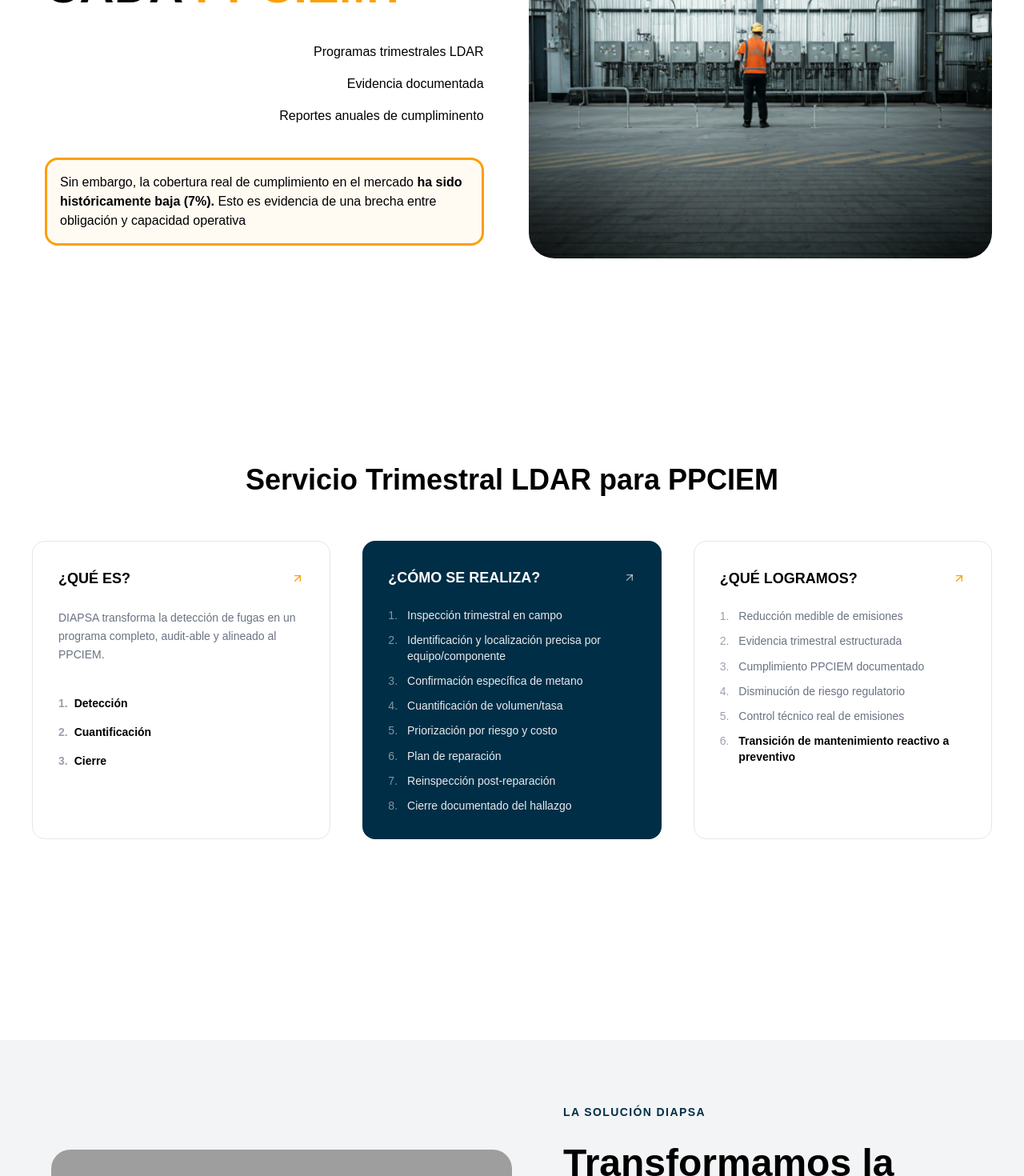
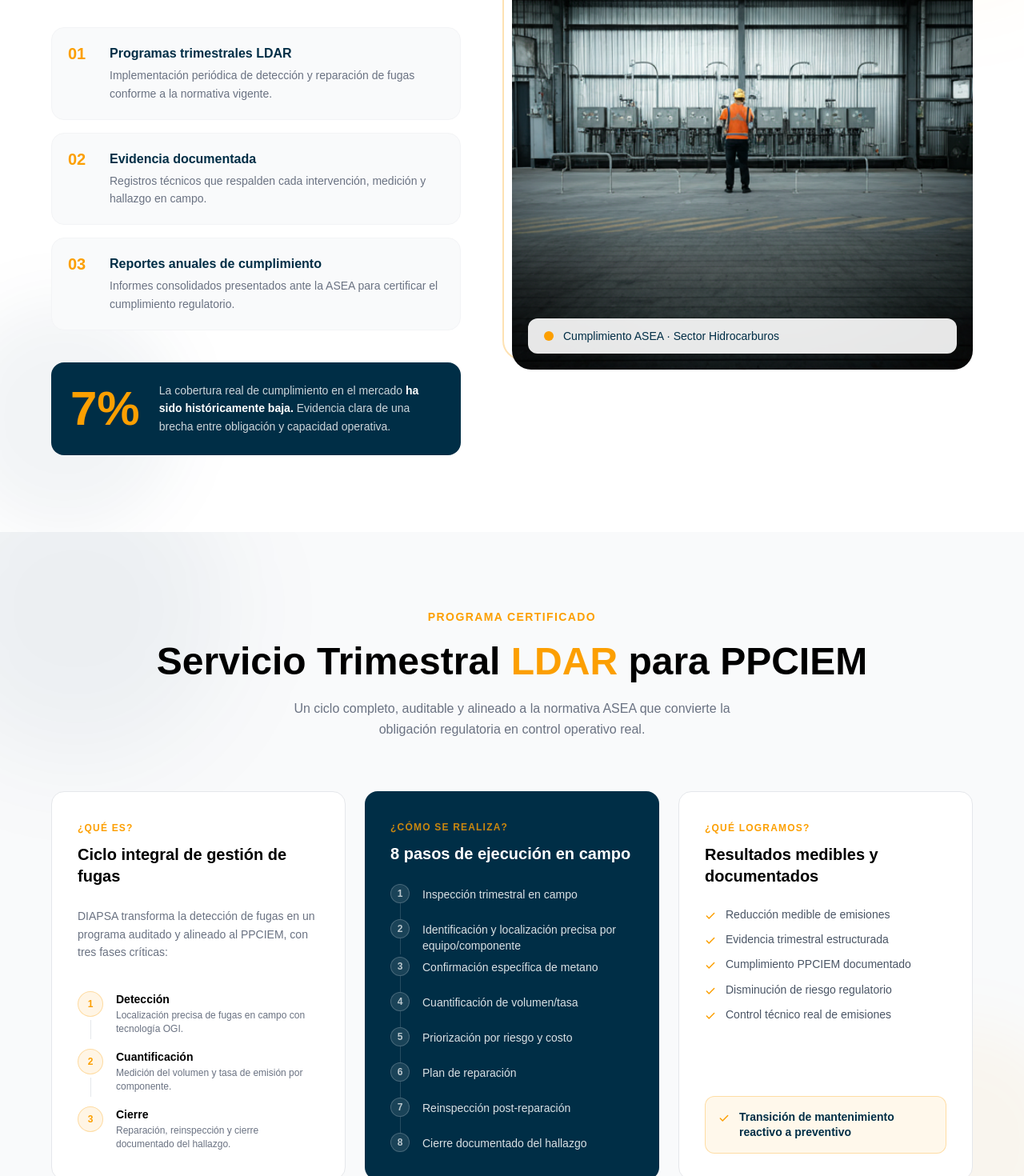
Before and after one commit to diapsa/diapsa-frontend, a Next.js app: page /servicios/deteccion-gas in a window 1280 px wide. Shown: the part 2380-3850 px from the top of the page at 80% size. Built offline with nearby package versions, Linux system fonts and the light colour scheme; no server answers; grey boxes are pictures that could not be loaded.

Commit message:
redesign layout of components

```diff
--- a/components/organisms/LdarServiceCards.tsx
+++ b/components/organisms/LdarServiceCards.tsx
@@ -1,4 +1,17 @@
-const whatIsItems = ["Detección", "Cuantificación", "Cierre"];
+const whatIsSteps = [
+    {
+        label: "Detección",
+        description: "Localización precisa de fugas en campo con tecnología OGI.",
+    },
+    {
+        label: "Cuantificación",
+        description: "Medición del volumen y tasa de emisión por componente.",
+    },
+    {
+        label: "Cierre",
+        description: "Reparación, reinspección y cierre documentado del hallazgo.",
+    },
+];
 
 const howItems = [
     "Inspección trimestral en campo",
@@ -12,105 +25,165 @@ const howItems = [
 ];
 
 const achievementsItems = [
-    { text: "Reducción medible de emisiones", bold: false },
-    { text: "Evidencia trimestral estructurada", bold: false },
-    { text: "Cumplimiento PPCIEM documentado", bold: false },
-    { text: "Disminución de riesgo regulatorio", bold: false },
-    { text: "Control técnico real de emisiones", bold: false },
-    { text: "Transición de mantenimiento reactivo a preventivo", bold: true },
+    "Reducción medible de emisiones",
+    "Evidencia trimestral estructurada",
+    "Cumplimiento PPCIEM documentado",
+    "Disminución de riesgo regulatorio",
+    "Control técnico real de emisiones",
 ];
 
-function ArrowIcon() {
+const achievementHighlight =
+    "Transición de mantenimiento reactivo a preventivo";
+
+function CheckIcon() {
     return (
         <svg
             xmlns="http://www.w3.org/2000/svg"
-            width="16"
-            height="16"
+            width="14"
+            height="14"
             viewBox="0 0 24 24"
             fill="none"
             stroke="currentColor"
-            strokeWidth="2"
+            strokeWidth="2.5"
             strokeLinecap="round"
             strokeLinejoin="round"
+            className="shrink-0 mt-0.5"
         >
-            <path d="M7 17L17 7" />
-            <path d="M7 7h10v10" />
+            <polyline points="20 6 9 17 4 12" />
         </svg>
     );
 }
 
 export default function LdarServiceCards() {
     return (
-        <section className="bg-white min-h-screen py-20 px-10 text-black">
-            <h2 className="text-4xl font-bold text-center text-black mb-14">
-                Servicio Trimestral LDAR para PPCIEM
+        <section className="relative bg-gray-50 text-black overflow-hidden">
+            {/* Decorative blobs */}
+            <div className="absolute inset-0 pointer-events-none overflow-hidden">
+                <div className="absolute -top-24 -left-24 w-96 h-96 rounded-full bg-primary/5 blur-3xl" />
+                <div className="absolute bottom-0 -right-16 w-72 h-72 rounded-full bg-secondary/5 blur-2xl" />
+            </div>
+
+            <div className="relative z-10 max-w-7xl mx-auto px-6 lg:px-16 py-24">
+                {/* Header */}
+                <div className="text-center mb-16 space-y-4">
+                    <p className="text-secondary font-bold tracking-widest text-sm uppercase">
+                        Programa Certificado
+                    </p>
+                    <h2 className="text-3xl lg:text-5xl font-bold text-black leading-tight">
+                        Servicio Trimestral{" "}
+                        <span className="text-secondary">LDAR</span> para PPCIEM
                     </h2>
+                    <p className="text-gray-500 text-base max-w-xl mx-auto leading-relaxed">
+                        Un ciclo completo, auditable y alineado a la normativa ASEA que
+                        convierte la obligación regulatoria en control operativo real.
+                    </p>
+                </div>
 
-            <div className="grid grid-cols-1 md:grid-cols-3 gap-10 items-start">
-                {/* ¿QUÉ ES? */}
-                <div className="border border-gray-200 rounded-2xl p-8 flex flex-col gap-6 h-full">
-                    <div className="flex items-center justify-between">
-                        <h3 className="text-lg font-bold text-black">¿QUÉ ES?</h3>
-                        <span className="text-secondary">
-                            <ArrowIcon />
+                {/* Cards grid */}
+                <div className="grid grid-cols-1 lg:grid-cols-3 gap-6 items-stretch">
+
+                    {/* ── ¿QUÉ ES? ── */}
+                    <div className="bg-white border border-gray-200 rounded-2xl p-8 flex flex-col gap-6 hover:border-secondary/40 hover:shadow-md transition-all duration-300">
+                        <div>
+                            <span className="inline-block text-xs font-bold tracking-widest uppercase text-secondary mb-3">
+                                ¿Qué es?
                             </span>
+                            <h3 className="text-xl font-bold text-black leading-snug">
+                                Ciclo integral de gestión de fugas
+                            </h3>
                         </div>
                         <p className="text-gray-500 text-sm leading-relaxed">
-                        DIAPSA transforma la detección de fugas en un programa completo,
-                        audit-able y alineado al PPCIEM.
+                            DIAPSA transforma la detección de fugas en un programa
+                            auditado y alineado al PPCIEM, con tres fases críticas:
                         </p>
-                    <ol className="mt-4 space-y-4">
-                        {whatIsItems.map((item, i) => (
-                            <li key={item} className="flex items-center gap-2 text-sm font-semibold text-black">
-                                <span className="text-gray-400">{i + 1}.</span>
-                                <span>{item}</span>
+
+                        {/* Process flow steps */}
+                        <div className="flex flex-col gap-3 mt-auto">
+                            {whatIsSteps.map((step, i) => (
+                                <div key={step.label} className="flex gap-4 items-start">
+                                    <div className="flex flex-col items-center shrink-0">
+                                        <span className="w-8 h-8 rounded-full bg-secondary/10 border border-secondary/30 text-secondary text-xs font-bold flex items-center justify-center">
+                                            {i + 1}
+                                        </span>
+                                        {i < whatIsSteps.length - 1 && (
+                                            <span className="w-px h-6 bg-gray-200 mt-1" />
+                                        )}
+                                    </div>
+                                    <div className="pb-1">
+                                        <p className="text-sm font-bold text-black">{step.label}</p>
+                                        <p className="text-xs text-gray-500 mt-0.5 leading-snug">
+                                            {step.description}
+                                        </p>
+                                    </div>
+                                </div>
+                            ))}
+                        </div>
+                    </div>
+
+                    {/* ── ¿CÓMO SE REALIZA? ── */}
+                    <div className="bg-primary rounded-2xl p-8 flex flex-col gap-6">
+                        <div>
+                            <span className="inline-block text-xs font-bold tracking-widest uppercase text-secondary/80 mb-3">
+                                ¿Cómo se realiza?
+                            </span>
+                            <h3 className="text-xl font-bold text-white leading-snug">
+                                8 pasos de ejecución en campo
+                            </h3>
+                        </div>
+
+                        {/* Timeline list */}
+                        <ol className="flex flex-col gap-0">
+                            {howItems.map((item, i) => (
+                                <li key={item} className="flex gap-4 items-start">
+                                    <div className="flex flex-col items-center shrink-0">
+                                        <span className="w-6 h-6 rounded-full bg-white/10 border border-white/20 text-white/70 text-xs font-bold flex items-center justify-center">
+                                            {i + 1}
+                                        </span>
+                                        {i < howItems.length - 1 && (
+                                            <span className="w-px h-5 bg-white/15" />
+                                        )}
+                                    </div>
+                                    <p className="text-sm text-white/85 leading-snug py-1">
+                                        {item}
+                                    </p>
                                 </li>
                             ))}
                         </ol>
                     </div>
 
-                {/* ¿CÓMO SE REALIZA? */}
-                <div className="bg-primary rounded-2xl p-8 flex flex-col gap-6 h-full">
-                    <div className="flex items-center justify-between">
-                        <h3 className="text-lg font-bold text-white">¿CÓMO SE REALIZA?</h3>
-                        <span className="text-white/60">
-                            <ArrowIcon />
+                    {/* ── ¿QUÉ LOGRAMOS? ── */}
+                    <div className="bg-white border border-gray-200 rounded-2xl p-8 flex flex-col gap-6 hover:border-secondary/40 hover:shadow-md transition-all duration-300">
+                        <div>
+                            <span className="inline-block text-xs font-bold tracking-widest uppercase text-secondary mb-3">
+                                ¿Qué logramos?
                             </span>
+                            <h3 className="text-xl font-bold text-black leading-snug">
+                                Resultados medibles y documentados
+                            </h3>
                         </div>
-                    <ol className="space-y-3">
-                        {howItems.map((item, i) => (
-                            <li key={item} className="flex gap-3 text-sm text-white/90 leading-snug">
-                                <span className="text-white/50 shrink-0">{i + 1}.</span>
-                                <span>{item}</span>
+
+                        <ul className="flex flex-col gap-3">
+                            {achievementsItems.map((item) => (
+                                <li key={item} className="flex items-start gap-3 text-sm text-gray-600 leading-snug">
+                                    <span className="text-secondary mt-0.5">
+                                        <CheckIcon />
+                                    </span>
+                                    {item}
                                 </li>
                             ))}
-                    </ol>
+                        </ul>
+
+                        {/* Highlighted last item */}
+                        <div className="mt-auto bg-secondary/8 border border-secondary/30 rounded-xl p-4 flex items-start gap-3">
+                            <span className="text-secondary mt-0.5 shrink-0">
+                                <CheckIcon />
+                            </span>
+                            <p className="text-sm font-bold text-primary leading-snug">
+                                {achievementHighlight}
+                            </p>
+                        </div>
                     </div>
 
-                {/* ¿QUÉ LOGRAMOS? */}
-                <div className="border border-gray-200 rounded-2xl p-8 flex flex-col gap-6 h-full">
-                    <div className="flex items-center justify-between">
-                        <h3 className="text-lg font-bold text-black">¿QUÉ LOGRAMOS?</h3>
-                        <span className="text-secondary">
-                            <ArrowIcon />
-                        </span>
-                    </div>
-                    <ol className="space-y-3">
-                        {achievementsItems.map((item, i) => (
-                            <li key={item.text} className="flex gap-3 text-sm leading-snug">
-                                <span className="text-gray-400 shrink-0">{i + 1}.</span>
-                                <span
-                                    className={
-                                        item.bold
-                                            ? "font-bold text-black"
-                                            : "text-gray-500"
-                                    }
-                                >
-                                    {item.text}
-                                </span>
-                            </li>
-                        ))}
-                    </ol>
                 </div>
             </div>
         </section>
--- a/components/organisms/WhatAskPPCIEM.tsx
+++ b/components/organisms/WhatAskPPCIEM.tsx
@@ -1,31 +1,100 @@
 import Image from "next/image";
 
-export default function WhatAksPPCIEM() {
+const requirements = [
+    {
+        number: "01",
+        title: "Programas trimestrales LDAR",
+        description: "Implementación periódica de detección y reparación de fugas conforme a la normativa vigente.",
+    },
+    {
+        number: "02",
+        title: "Evidencia documentada",
+        description: "Registros técnicos que respalden cada intervención, medición y hallazgo en campo.",
+    },
+    {
+        number: "03",
+        title: "Reportes anuales de cumplimiento",
+        description: "Informes consolidados presentados ante la ASEA para certificar el cumplimiento regulatorio.",
+    },
+];
+
+export default function WhatAskPPCIEM() {
     return (
-        <section className="bg-white text-black p-10 min-h-screen flex flex-col justify-center">
-            <div className="flex flex-col lg:flex-row gap-10">
-                <div className="space-y-10 w-full lg:w-1/2 p-0 lg:p-4">
+        <section className="relative bg-white text-black overflow-hidden">
+            {/* Decorative blobs */}
+            <div className="absolute inset-0 pointer-events-none overflow-hidden">
+                <div className="absolute -top-24 -right-24 w-96 h-96 rounded-full bg-secondary/5 blur-3xl" />
+                <div className="absolute bottom-0 -left-16 w-72 h-72 rounded-full bg-primary/5 blur-2xl" />
+            </div>
 
-                    <h2 className="text-4xl lg:text-6xl font-bold">
-                        ¿QUÉ EXIGE <span className="lg:block">CADA <span className="text-secondary">PPCIEM?</span></span>
-                    </h2>
-                    <div className="justify-items-end space-y-4">
-                        <p>Programas trimestrales LDAR</p>
-                        <p>Evidencia documentada</p>
-                        <p>Reportes anuales de cumpliminento</p>
+            <div className="relative z-10 max-w-7xl mx-auto px-6 lg:px-16 py-24 flex flex-col lg:flex-row gap-16 items-center">
+
+                {/* ── Left column ── */}
+                <div className="w-full lg:w-1/2 space-y-10">
+                    {/* Badge */}
+                    <div className="flex items-center gap-3 w-fit bg-primary/8 border border-primary/15 rounded-full px-4 py-2">
+                        <span className="w-2 h-2 rounded-full bg-secondary shrink-0" />
+                        <span className="text-primary/70 text-sm font-semibold tracking-widest uppercase">
+                            Obligaciones regulatorias
+                        </span>
                     </div>
 
-                    <div className="border-3 bg-secondary/5 border-secondary rounded-2xl p-4">
-                        Sin embargo, la cobertura real de cumplimiento en el mercado <b>ha sido históricamente
-                            baja (7%).
-                        </b> Esto es evidencia de una  brecha entre obligación y capacidad operativa
+                    <h2 className="text-4xl lg:text-5xl font-bold leading-tight">
+                        ¿Qué exige cada{" "}
+                        <span className="text-secondary">PPCIEM?</span>
+                    </h2>
+
+                    {/* Requirement cards */}
+                    <ol className="space-y-4">
+                        {requirements.map((req) => (
+                            <li
+                                key={req.number}
+                                className="flex gap-5 items-start bg-gray-50 border border-gray-100 rounded-2xl p-5 hover:border-secondary/40 hover:bg-secondary/5 transition-colors duration-200"
+                            >
+                                <span className="text-secondary font-bold text-xl leading-none mt-0.5 shrink-0 w-8">
+                                    {req.number}
+                                </span>
+                                <div>
+                                    <p className="font-semibold text-primary text-base">{req.title}</p>
+                                    <p className="text-gray-500 text-sm mt-1 leading-relaxed">{req.description}</p>
+                                </div>
+                            </li>
+                        ))}
+                    </ol>
+
+                    {/* Stat callout */}
+                    <div className="flex gap-6 items-center bg-primary rounded-2xl p-6">
+                        <div className="text-secondary font-extrabold text-6xl leading-none shrink-0">
+                            7%
+                        </div>
+                        <p className="text-white/80 text-sm leading-relaxed">
+                            La cobertura real de cumplimiento en el mercado{" "}
+                            <strong className="text-white">ha sido históricamente baja.</strong>{" "}
+                            Evidencia clara de una brecha entre obligación y capacidad operativa.
+                        </p>
                     </div>
                 </div>
-                <div className="relative w-full lg:w-1/2 h-52 lg:h-auto">
-                    <Image fill className="object-cover rounded-4xl aspect-square" src="/images/deteccion-gas/operador-frente-a-maquina.png" alt="Operador revisando equipos" />
+
+                {/* ── Right column – image ── */}
+                <div className="w-full lg:w-1/2 relative h-80 lg:h-[560px] shrink-0">
+                    {/* Decorative frame */}
+                    <div className="absolute -top-3 -left-3 w-full h-full rounded-3xl border-2 border-secondary/30" />
+                    <Image
+                        fill
+                        className="object-cover rounded-3xl"
+                        src="/images/deteccion-gas/operador-frente-a-maquina.png"
+                        alt="Operador revisando equipos en planta"
+                    />
+                    {/* Overlay badge */}
+                    <div className="absolute bottom-5 left-5 right-5 bg-white/90 backdrop-blur-sm rounded-xl px-5 py-3 flex items-center gap-3 shadow-lg">
+                        <span className="w-3 h-3 rounded-full bg-secondary shrink-0" />
+                        <p className="text-primary text-sm font-medium">
+                            Cumplimiento ASEA · Sector Hidrocarburos
+                        </p>
+                    </div>
                 </div>
 
             </div>
         </section>
-    )
+    );
 }
```
Lines whose indentation alone changed are shown as unchanged.
